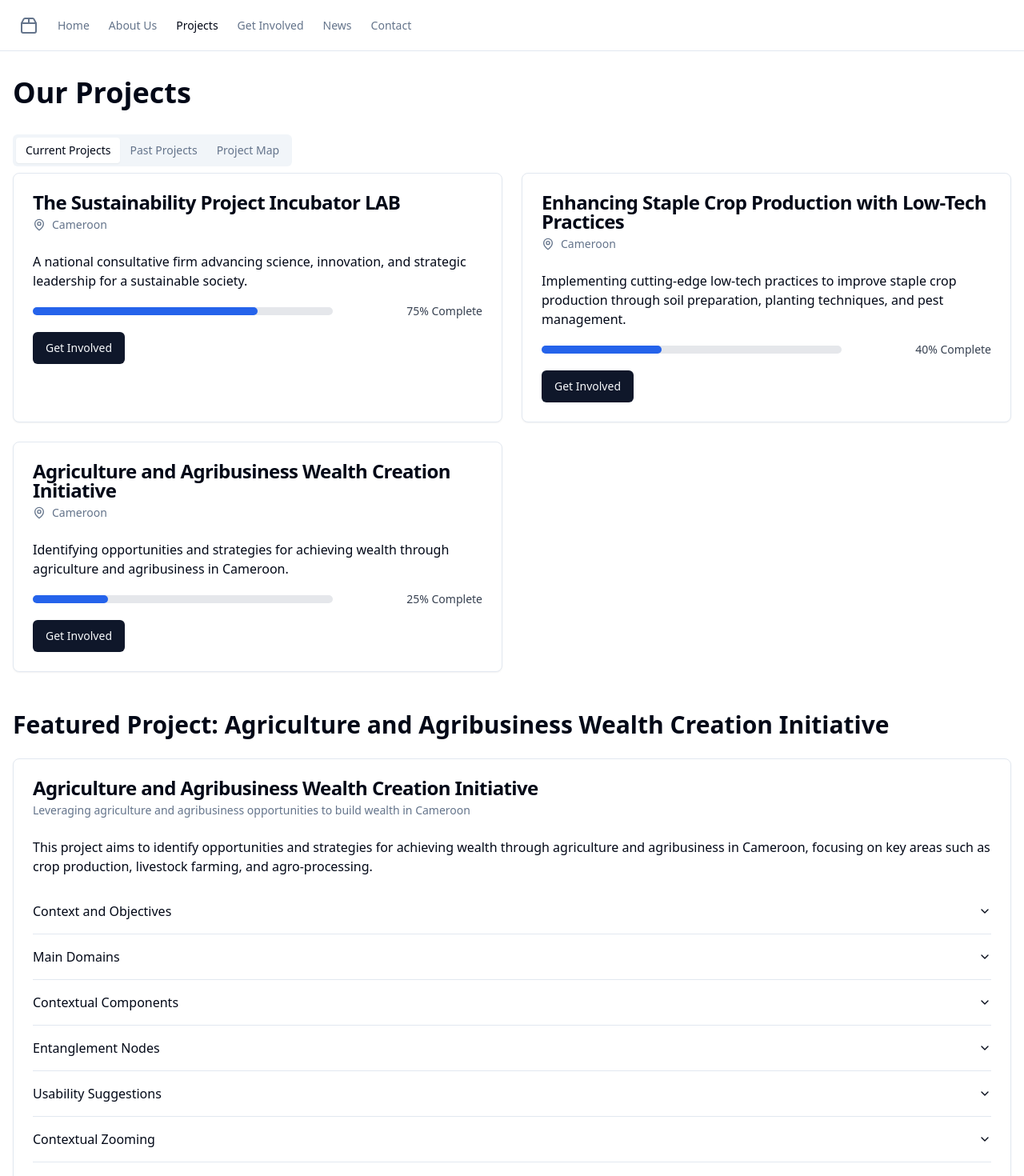
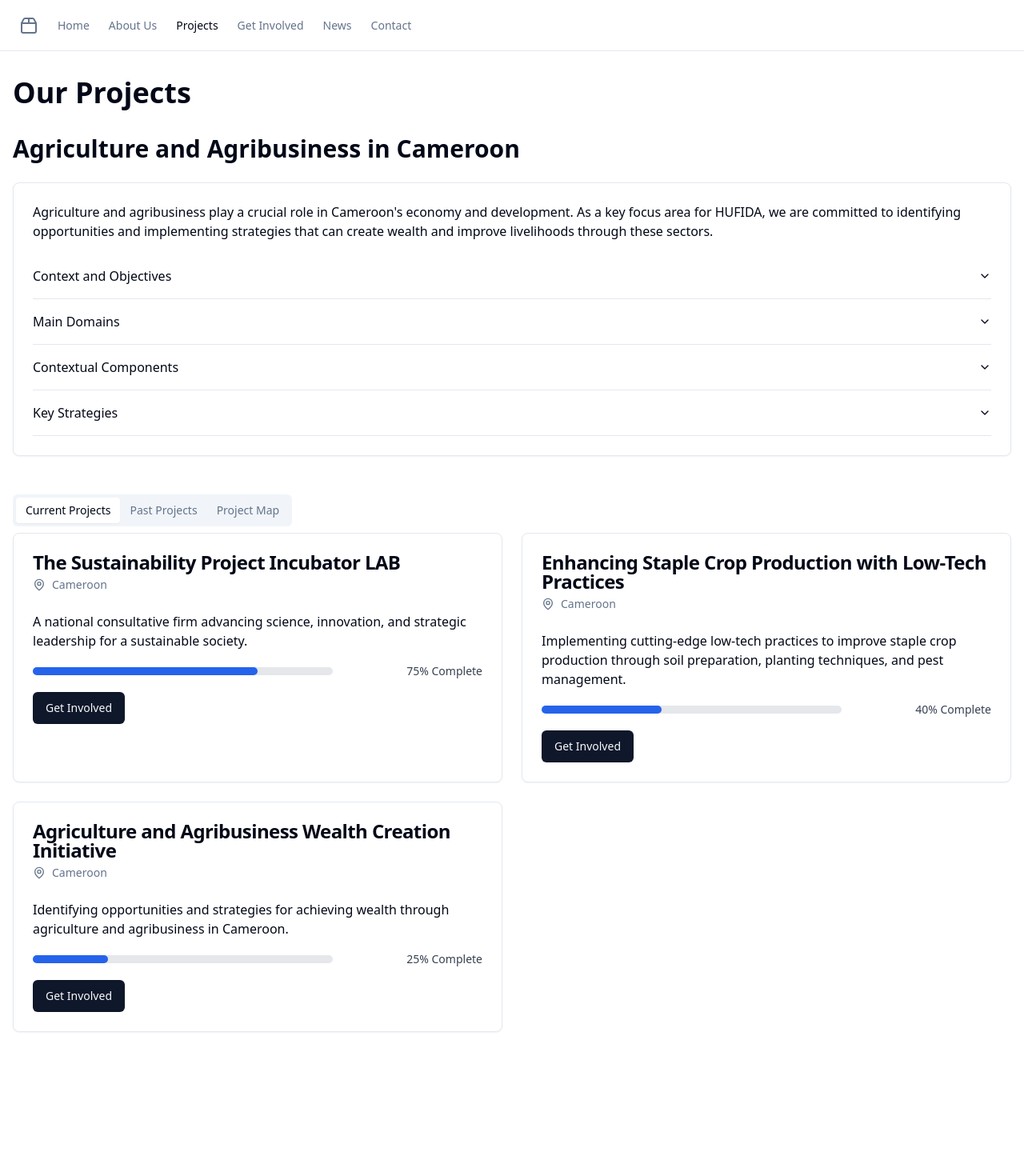
Before and after one commit to GPT-Engineer-App/innovative-development-africa, a React (Vite) app: page /projects in a window 1280 px wide. Shown: the top 1470 px of the page at 80% size. After the commit the page ends 1354 px from the top, so only its background shows below. Built offline with nearby package versions, Linux system fonts and the light colour scheme.

Commit message:
Reposition agriculture contextualization as introduction in Projects section

```diff
--- a/src/pages/Projects.jsx
+++ b/src/pages/Projects.jsx
@@ -45,6 +45,57 @@ const Projects = () => {
   return (
     <div className="container mx-auto px-4 py-8">
       <h1 className="text-4xl font-bold mb-8">Our Projects</h1>
+
+      {/* Agriculture and Agribusiness Introduction */}
+      <section className="mb-12">
+        <h2 className="text-3xl font-semibold mb-6">Agriculture and Agribusiness in Cameroon</h2>
+        <Card>
+          <CardContent className="p-6">
+            <p className="mb-4">
+              Agriculture and agribusiness play a crucial role in Cameroon's economy and development. As a key focus area for HUFIDA, we are committed to identifying opportunities and implementing strategies that can create wealth and improve livelihoods through these sectors.
+            </p>
+            <Accordion type="single" collapsible className="w-full">
+              <AccordionItem value="context">
+                <AccordionTrigger>Context and Objectives</AccordionTrigger>
+                <AccordionContent>
+                  <p><strong>Objective:</strong> To identify opportunities and strategies for achieving wealth through agriculture and agribusiness in Cameroon.</p>
+                  <p><strong>Current Focus:</strong> Evaluating key areas such as crop production, livestock farming, and agro-processing, with a focus on market demand, best practices, and value addition.</p>
+                </AccordionContent>
+              </AccordionItem>
+              <AccordionItem value="domains">
+                <AccordionTrigger>Main Domains</AccordionTrigger>
+                <AccordionContent>
+                  <ol className="list-decimal list-inside space-y-2">
+                    <li><strong>Crop Production:</strong> Focusing on staple crops, cash crops, and organic farming.</li>
+                    <li><strong>Livestock Farming:</strong> Emphasizing poultry, cattle, and aquaculture.</li>
+                    <li><strong>Agro-Processing:</strong> Developing food processing, beverage production, and packaging and distribution.</li>
+                  </ol>
+                </AccordionContent>
+              </AccordionItem>
+              <AccordionItem value="components">
+                <AccordionTrigger>Contextual Components</AccordionTrigger>
+                <AccordionContent>
+                  <ul className="list-disc list-inside space-y-2">
+                    <li><strong>Crop Production:</strong> Market demand, export potential, certification and quality.</li>
+                    <li><strong>Livestock Farming:</strong> Animal husbandry practices, breeding and genetics, sustainability practices.</li>
+                    <li><strong>Agro-Processing:</strong> Value addition, quality control, market access.</li>
+                  </ul>
+                </AccordionContent>
+              </AccordionItem>
+              <AccordionItem value="suggestions">
+                <AccordionTrigger>Key Strategies</AccordionTrigger>
+                <AccordionContent>
+                  <ul className="list-disc list-inside space-y-2">
+                    <li><strong>Crop Production:</strong> Focus on high-demand staple crops and cash crops with strong export potential.</li>
+                    <li><strong>Livestock Farming:</strong> Implement best practices in animal husbandry and advanced breeding techniques to enhance livestock productivity.</li>
+                    <li><strong>Agro-Processing:</strong> Invest in value-adding processes, ensuring quality control and effective packaging for market access.</li>
+                  </ul>
+                </AccordionContent>
+              </AccordionItem>
+            </Accordion>
+          </CardContent>
+        </Card>
+      </section>
 
       <Tabs value={activeTab} onValueChange={setActiveTab} className="mb-8">
         <TabsList>
@@ -112,80 +163,6 @@ const Projects = () => {
           </Card>
         </TabsContent>
       </Tabs>
-
-      {activeTab === "current" && (
-        <section className="mt-12">
-          <h2 className="text-3xl font-semibold mb-6">Featured Project: Agriculture and Agribusiness Wealth Creation Initiative</h2>
-          <Card>
-            <CardHeader>
-              <CardTitle>Agriculture and Agribusiness Wealth Creation Initiative</CardTitle>
-              <CardDescription>Leveraging agriculture and agribusiness opportunities to build wealth in Cameroon</CardDescription>
-            </CardHeader>
-            <CardContent>
-              <p className="mb-4">
-                This project aims to identify opportunities and strategies for achieving wealth through agriculture and agribusiness in Cameroon, focusing on key areas such as crop production, livestock farming, and agro-processing.
-              </p>
-              <Accordion type="single" collapsible className="w-full">
-                <AccordionItem value="context">
-                  <AccordionTrigger>Context and Objectives</AccordionTrigger>
-                  <AccordionContent>
-                    <p><strong>Objective:</strong> To identify opportunities and strategies for achieving wealth through agriculture and agribusiness in Cameroon.</p>
-                    <p><strong>Current Focus:</strong> Evaluating key areas such as crop production, livestock farming, and agro-processing, with a focus on market demand, best practices, and value addition.</p>
-                  </AccordionContent>
-                </AccordionItem>
-                <AccordionItem value="domains">
-                  <AccordionTrigger>Main Domains</AccordionTrigger>
-                  <AccordionContent>
-                    <ol className="list-decimal list-inside space-y-2">
-                      <li><strong>Crop Production:</strong> Focusing on staple crops, cash crops, and organic farming.</li>
-                      <li><strong>Livestock Farming:</strong> Emphasizing poultry, cattle, and aquaculture.</li>
-                      <li><strong>Agro-Processing:</strong> Developing food processing, beverage production, and packaging and distribution.</li>
-                    </ol>
-                  </AccordionContent>
-                </AccordionItem>
-                <AccordionItem value="components">
-                  <AccordionTrigger>Contextual Components</AccordionTrigger>
-                  <AccordionContent>
-                    <ul className="list-disc list-inside space-y-2">
-                      <li><strong>Crop Production:</strong> Market demand, export potential, certification and quality.</li>
-                      <li><strong>Livestock Farming:</strong> Animal husbandry practices, breeding and genetics, sustainability practices.</li>
-                      <li><strong>Agro-Processing:</strong> Value addition, quality control, market access.</li>
-                    </ul>
-                  </AccordionContent>
-                </AccordionItem>
-                <AccordionItem value="entanglement">
-                  <AccordionTrigger>Entanglement Nodes</AccordionTrigger>
-                  <AccordionContent>
-                    <ul className="list-disc list-inside space-y-2">
-                      <li>Market Demand ↔ Export Potential</li>
-                      <li>Animal Husbandry Practices ↔ Breeding and Genetics</li>
-                      <li>Value Addition ↔ Quality Control</li>
-                      <li>Market Demand ↔ Market Access</li>
-                    </ul>
-                  </AccordionContent>
-                </AccordionItem>
-                <AccordionItem value="suggestions">
-                  <AccordionTrigger>Usability Suggestions</AccordionTrigger>
-                  <AccordionContent>
-                    <ul className="list-disc list-inside space-y-2">
-                      <li><strong>Crop Production:</strong> Focus on high-demand staple crops and cash crops with strong export potential.</li>
-                      <li><strong>Livestock Farming:</strong> Implement best practices in animal husbandry and advanced breeding techniques to enhance livestock productivity.</li>
-                      <li><strong>Agro-Processing:</strong> Invest in value-adding processes, ensuring quality control and effective packaging for market access.</li>
-                    </ul>
-                  </AccordionContent>
-                </AccordionItem>
-                <AccordionItem value="zooming">
-                  <AccordionTrigger>Contextual Zooming</AccordionTrigger>
-                  <AccordionContent>
-                    <p><strong>Zooming In:</strong> Focus on specific aspects within a domain, such as improving poultry farming practices in the livestock farming sector.</p>
-                    <p><strong>Zooming Out:</strong> Integrate multiple domains to understand their interconnectedness and overall impact on wealth creation in Cameroon's agriculture and agribusiness sector.</p>
-                  </AccordionContent>
-                </AccordionItem>
-              </Accordion>
-            </CardContent>
-          </Card>
-        </section>
-      )}
     </div>
   );
 };
```
